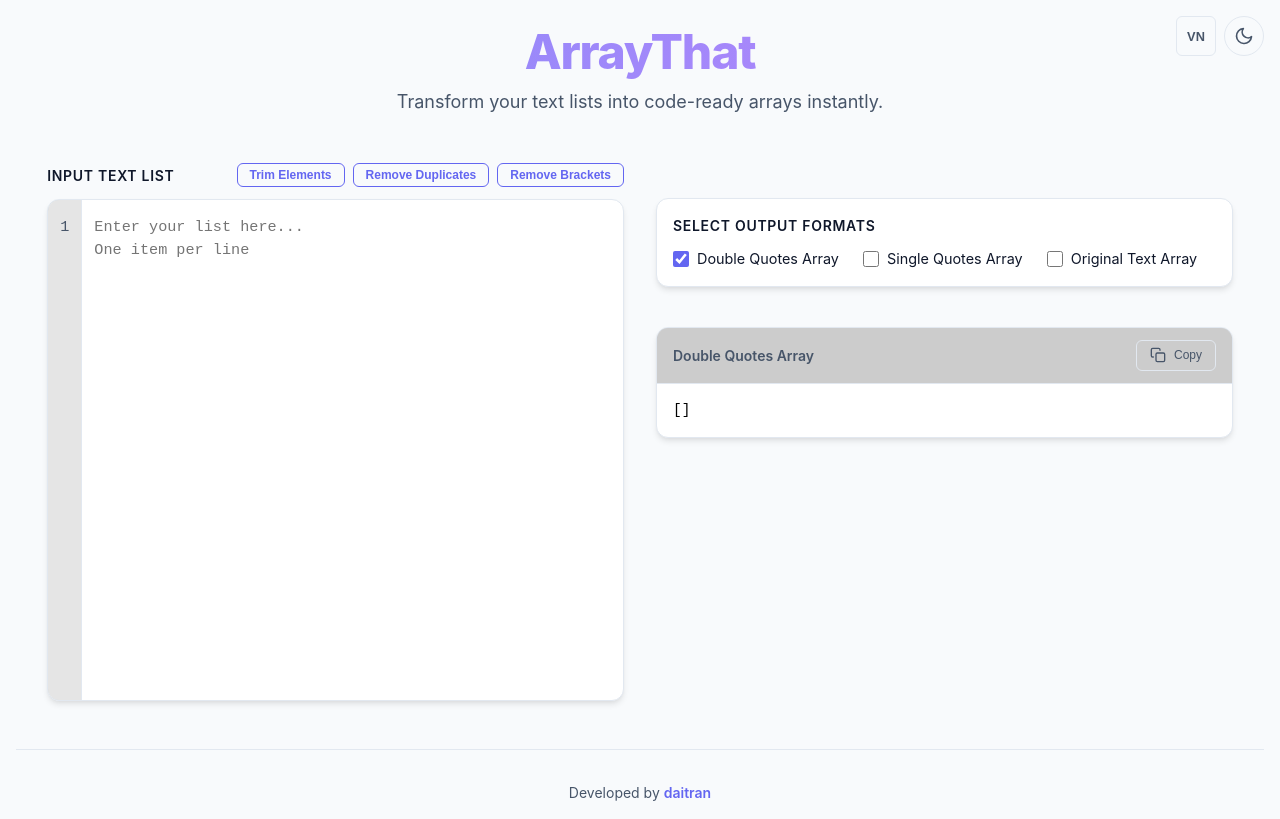
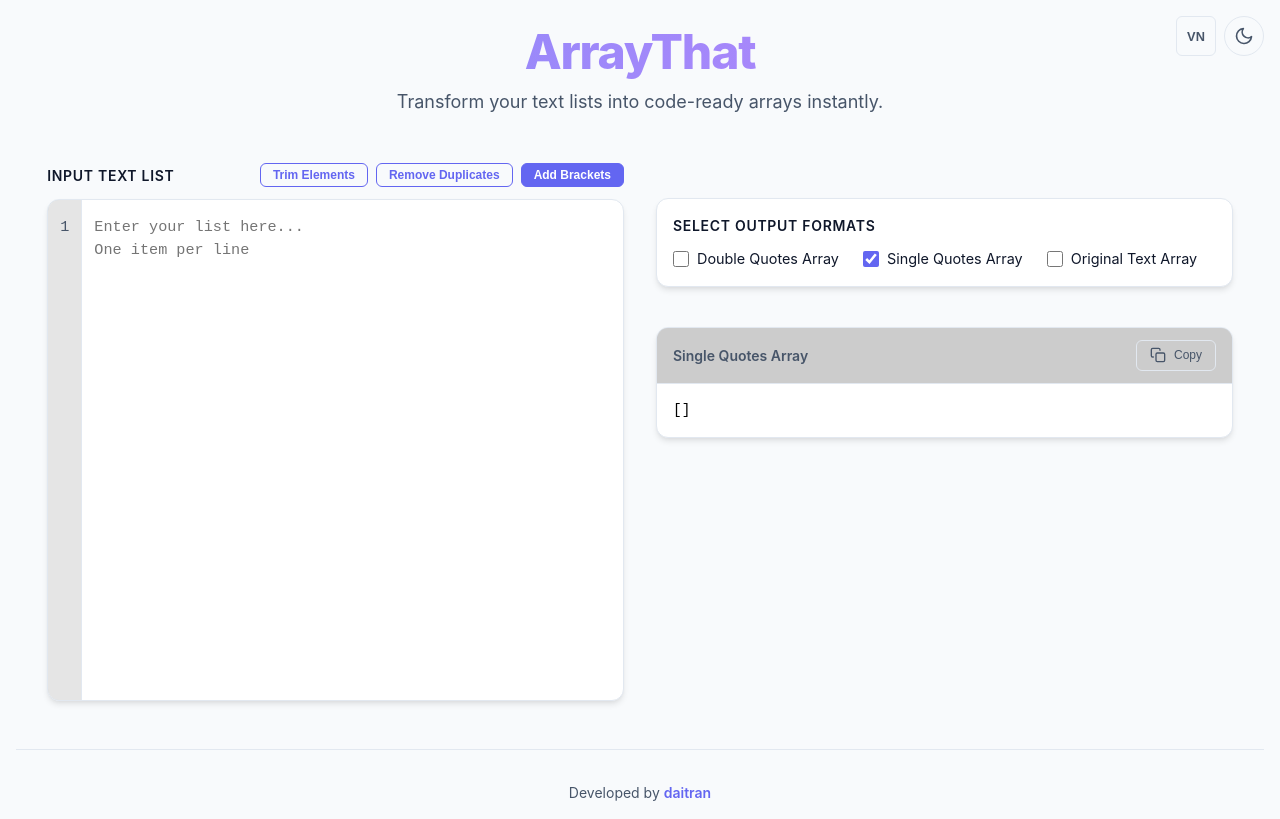
Before and after one commit to daitran94/arraythat, a React (Vite) app: page / in a window 1280 px wide. Built offline with nearby package versions, Linux system fonts and the light colour scheme.

Commit message:
Change defaults: no brackets + single quotes output

```diff
--- a/src/components/ArrayGenerator.jsx
+++ b/src/components/ArrayGenerator.jsx
@@ -7,11 +7,11 @@ const ArrayGenerator = ({ t }) => {
     singleQuote: '[]',
     original: '[]',
   });
-  const [includeBrackets, setIncludeBrackets] = useState(true);
+  const [includeBrackets, setIncludeBrackets] = useState(false);
   const [copiedState, setCopiedState] = useState(null);
   const [selectedOutputs, setSelectedOutputs] = useState({
-    doubleQuote: true,
-    singleQuote: false,
+    doubleQuote: false,
+    singleQuote: true,
     original: false,
   });
   const textareaRef = useRef(null);
```
